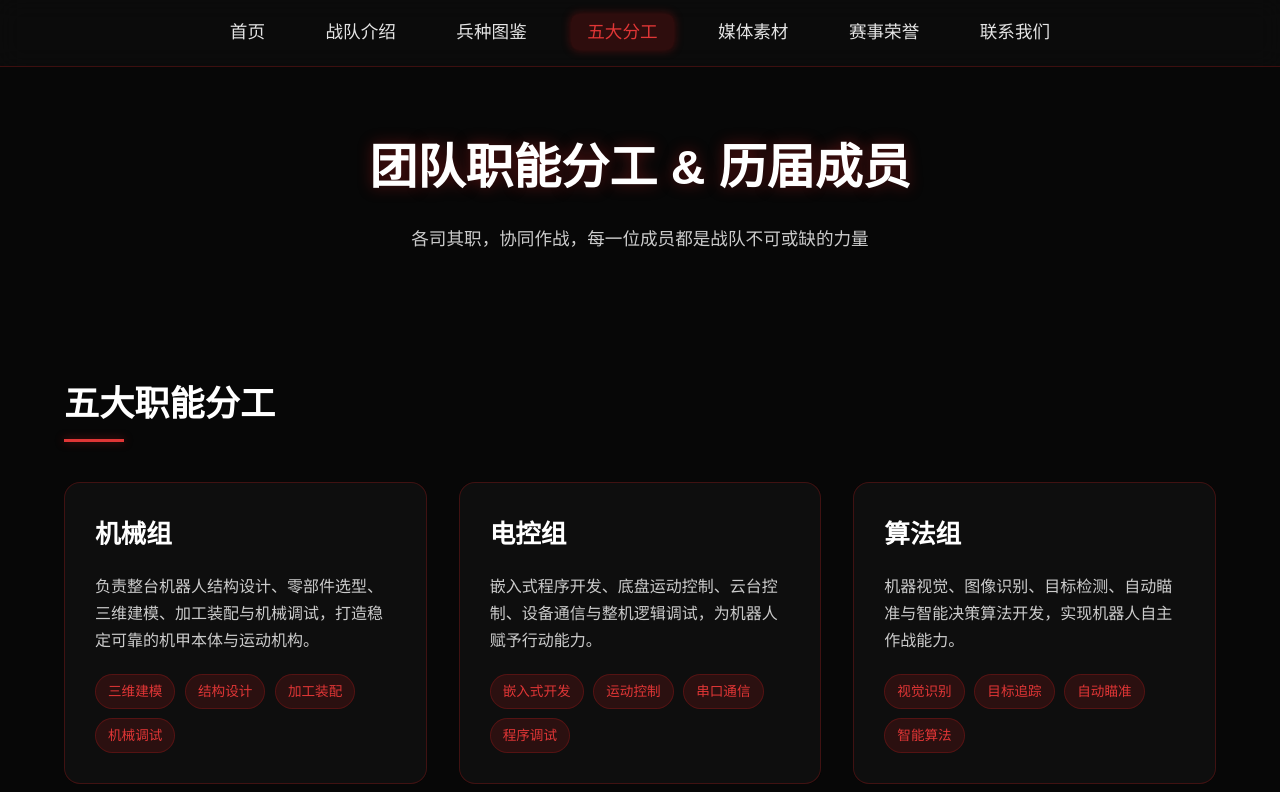
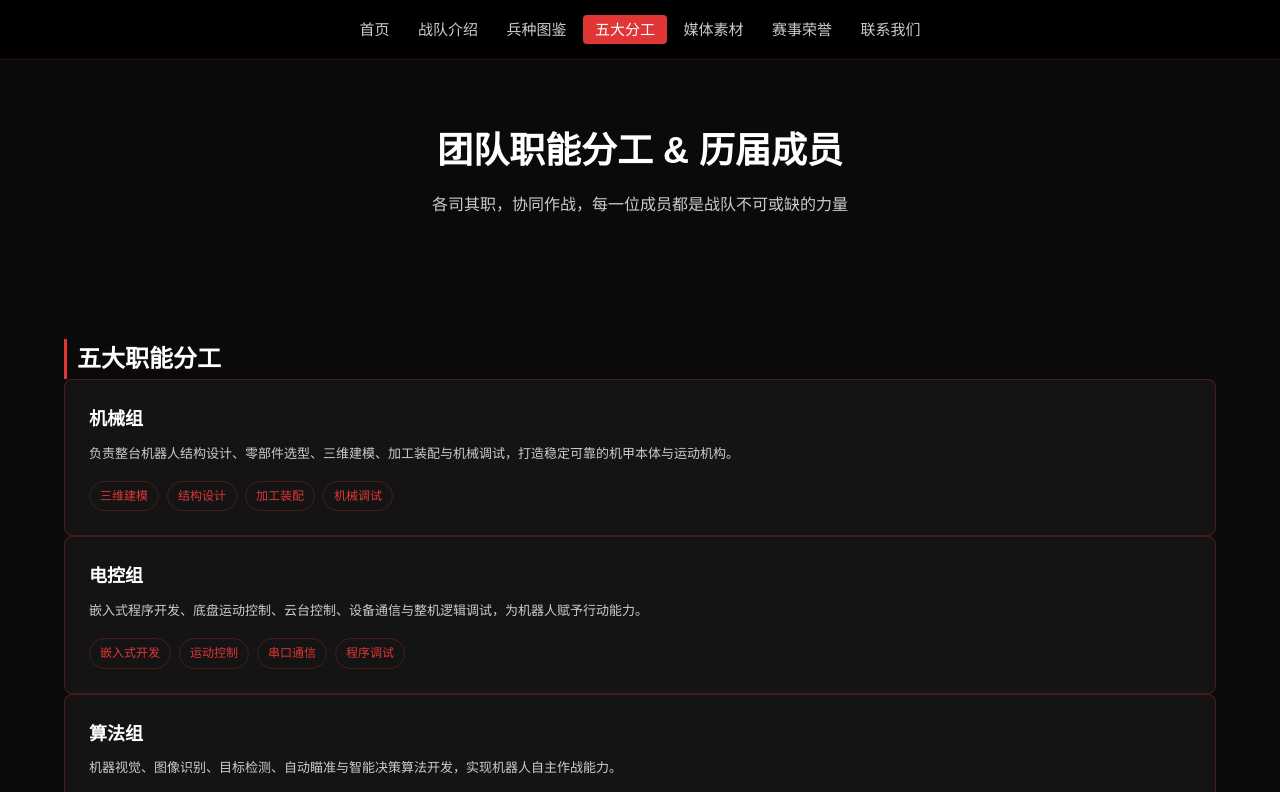
Before and after one commit to glutqx/glutqx-robot.github.io, a plain HTML site: page members.html in a window 1280 px wide. Shown: the top 792 px of the page. Drawn offline with Linux system fonts and the light colour scheme.

Commit message:
Update style.css

```diff
--- a/style.css
+++ b/style.css
@@ -1,266 +1,240 @@
-/* 样式文件，普通用户请勿编辑 */
+/* 战队官网全局样式 · 普通使用者禁止编辑此文件 */
 * {
     margin: 0;
     padding: 0;
     box-sizing: border-box;
     font-family: "Microsoft YaHei", sans-serif;
 }
-
+:root {
+    --red-main: #e03636;
+    --bg-page: #0a0a0a;
+    --bg-card: #141414;
+    --text-white: #ffffff;
+    --text-gray: #cccccc;
+    --border-red: rgba(224, 54, 54, 0.25);
+}
 body {
-    background-color: #070707;
-    color: #f0f0f0;
+    background-color: var(--bg-page);
+    color: var(--text-gray);
     line-height: 1.7;
 }
-
 html {
-    scroll-padding-top: 80px;
+    scroll-padding-top: 70px;
 }
 
 /* 顶部导航栏 */
 header {
-    background-color: rgba(12, 12, 12, 0.85);
-    backdrop-filter: blur(12px);
-    padding: 18px 5%;
+    background-color: #000000;
+    padding: 16px 5%;
     display: flex;
     justify-content: center;
-    align-items: center;
+    gap: 32px;
     position: sticky;
     top: 0;
-    z-index: 999;
-    border-bottom: 1px solid rgba(210, 30, 30, 0.25);
+    z-index: 99;
+    border-bottom: 1px solid var(--border-red);
+}
+header a {
+    color: var(--text-gray);
+    text-decoration: none;
+    font-size: 15px;
+    padding: 6px 12px;
+    border-radius: 4px;
+    transition: 0.25s;
+}
+header a.active {
+    background-color: var(--red-main);
+    color: white;
+}
+header a:hover {
+    color: var(--red-main);
 }
 
-nav a {
-    color: #e5e5e5;
-    text-decoration: none;
-    margin: 0 12px;
-    font-size: 1.1rem;
-    padding: 8px 16px;
-    border-radius: 8px;
-    transition: 0.3s;
+/* 首页首屏大区域 */
+.hero-banner {
+    min-height: 70vh;
+    display: flex;
+    flex-direction: column;
+    align-items: center;
+    justify-content: center;
+    text-align: center;
+    padding: 40px 20px;
 }
-
-nav a:hover,
-nav a.active {
-    background-color: rgba(210, 30, 30, 0.18);
-    color: #e03636;
-    box-shadow: 0 0 10px rgba(210, 30, 30, 0.35);
+.hero-banner h1 {
+    font-size: 48px;
+    color: var(--text-white);
+    margin-bottom: 12px;
 }
-
-/* 页面头部横幅 */
-.page-banner {
-    padding: 60px 5%;
-    text-align: center;
+.hero-banner p {
+    color: var(--red-main);
+    margin-bottom: 32px;
 }
-
-.page-banner h1 {
-    font-size: 3rem;
-    color: #fff;
-    text-shadow: 0 0 15px rgba(210, 30, 30, 0.4);
-    margin-bottom: 1rem;
+.hero-btn-group {
+    display: flex;
+    gap: 20px;
 }
-
-.page-banner p {
-    color: #cccccc;
-    font-size: 1.1rem;
-    max-width: 800px;
-    margin: 0 auto;
+.btn-normal {
+    padding: 8px 22px;
+    border: 1px solid var(--border-red);
+    background: transparent;
+    color: var(--text-gray);
+    border-radius: 4px;
+    cursor: pointer;
+}
+.btn-normal:hover {
+    border-color: var(--red-main);
+    color: var(--red-main);
+}
+.btn-red {
+    padding: 8px 22px;
+    background-color: var(--red-main);
+    color: white;
+    border: none;
+    border-radius: 4px;
+    cursor: pointer;
+}
+.btn-red:hover {
+    opacity: 0.9;
 }
 
 /* 通用板块 */
 section {
     padding: 60px 5%;
 }
-
-.section-head {
+.section-title-row {
     display: flex;
     justify-content: space-between;
     align-items: center;
-    flex-wrap: wrap;
-    gap: 1rem;
-    margin-bottom: 3rem;
+    margin-bottom: 30px;
+}
+.section-title {
+    font-size: 24px;
+    color: var(--text-white);
+    border-left: 3px solid var(--red-main);
+    padding-left: 10px;
+}
+.section-more {
+    color: var(--red-main);
+    font-size: 14px;
+    text-decoration: none;
 }
 
-.section-title {
-    font-size: 2.2rem;
-    color: #fff;
-    position: relative;
+/* 通用网格卡片布局 */
+.grid-7 {
+    display: grid;
+    grid-template-columns: repeat(auto-fit, minmax(240px, 1fr));
+    gap: 24px;
 }
-
-.section-title::after {
-    content: "";
-    position: absolute;
-    left: 0;
-    bottom: -8px;
-    width: 60px;
-    height: 3px;
-    background-color: #e03636;
-    box-shadow: 0 0 8px rgba(210, 30, 30, 0.5);
+.grid-5 {
+    display: grid;
+    grid-template-columns: repeat(auto-fit, minmax(240px, 1fr));
+    gap: 24px;
 }
-
-.more-link {
-    color: #e03636;
-    text-decoration: none;
-    font-size: 1rem;
+.common-card {
+    background-color: var(--bg-card);
+    border: 1px solid var(--border-red);
+    border-radius: 8px;
+    padding: 24px;
 }
-
-.more-link:hover {
-    color: #ff5050;
+.card-img-top {
+    width: 100%;
+    height: 180px;
+    border-radius: 6px 6px 0 0;
+    margin: -24px -24px 20px;
+    background-size: cover;
+    background-position: center;
 }
-
-/* 卡片网格布局 */
-.grid-layout {
-    display: grid;
-    grid-template-columns: repeat(auto-fit, minmax(280px, 1fr));
-    gap: 2rem;
+.card-subtitle {
+    color: var(--red-main);
+    font-size: 13px;
+    margin-bottom: 6px;
 }
-
-/* 通用内容卡片 */
-.common-card {
-    background-color: rgba(18, 18, 18, 0.75);
-    backdrop-filter: blur(10px);
-    border: 1px solid rgba(210, 30, 30, 0.25);
-    border-radius: 16px;
-    padding: 30px;
-    transition: 0.3s;
-    cursor: pointer;
+.card-title {
+    color: var(--text-white);
+    font-size: 18px;
+    margin-bottom: 8px;
 }
-
-.common-card:hover {
-    transform: translateY(-8px);
-    border-color: rgba(210, 30, 30, 0.5);
-    box-shadow: 0 10px 25px rgba(210, 30, 30, 0.25);
+.card-desc {
+    font-size: 13px;
+    margin-bottom: 16px;
 }
-
-.card-title {
-    font-size: 1.6rem;
-    color: #fff;
-    margin-bottom: 1rem;
-}
-
-.card-desc {
-    color: #cccccc;
-    font-size: 1rem;
-    margin-bottom: 1.2rem;
-}
-
-/* 标签样式 */
 .tag-group {
     display: flex;
     flex-wrap: wrap;
-    gap: 0.6rem;
+    gap: 8px;
+    margin-top: 12px;
+}
+.tag {
+    font-size: 12px;
+    padding: 4px 10px;
+    border: 1px solid var(--border-red);
+    border-radius: 20px;
+    color: var(--red-main);
 }
 
-.tag {
-    background-color: rgba(210, 30, 30, 0.15);
-    color: #e03636;
-    padding: 5px 12px;
-    border-radius: 20px;
-    font-size: 0.85rem;
-    border: 1px solid rgba(210, 30, 30, 0.25);
+/* 成员卡片专用 */
+.member-card {
+    text-align: center;
 }
-
-/* 成员卡片 */
-.member-card {
-    background-color: rgba(18, 18, 18, 0.75);
-    backdrop-filter: blur(10px);
-    border: 1px solid rgba(210, 30, 30, 0.25);
-    border-radius: 16px;
-    padding: 25px;
-    text-align: center;
-    transition: 0.3s;
-}
-
-.member-card:hover {
-    transform: translateY(-5px);
-    border-color: rgba(210, 30, 30, 0.5);
-    box-shadow: 0 8px 20px rgba(210, 30, 30, 0.25);
-}
-
 .member-avatar {
     width: 100px;
     height: 100px;
     border-radius: 50%;
     margin: 0 auto 15px;
-    background-color: #222;
-    border: 2px solid rgba(210, 30, 30, 0.3);
+    border: 2px solid var(--border-red);
+    background-size: cover;
+    background-position: center;
+}
+.member-name {
+    color: white;
+    font-size: 19px;
+    margin-bottom: 5px;
+}
+.member-post {
+    color: var(--red-main);
+    font-size: 14px;
+    margin-bottom: 10px;
+}
+.member-desc {
+    font-size: 13px;
+    color: #aaa;
 }
 
-.member-name {
-    font-size: 1.3rem;
-    color: #fff;
-    margin-bottom: 5px;
+/* 子页面头部横幅 */
+.page-banner {
+    padding: 60px 5%;
+    text-align: center;
+}
+.page-banner h1 {
+    font-size: 36px;
+    color: white;
+    margin-bottom: 10px;
+}
+.page-banner p {
+    color: var(--text-gray);
 }
 
-.member-post {
-    color: #e03636;
-    font-size: 0.95rem;
-    margin-bottom: 10px;
-}
-
-.member-desc {
-    color: #aaa;
-    font-size: 0.9rem;
-}
-
-/* 按钮 */
-.btn-primary {
-    background: linear-gradient(135deg, #e03636, #b01c1c);
-    color: #fff;
-    border: none;
-    padding: 8px 20px;
-    border-radius: 6px;
-    cursor: pointer;
-    transition: 0.3s;
-}
-
-.btn-primary:hover {
-    box-shadow: 0 0 12px rgba(210, 30, 30, 0.4);
-}
-
-.btn-secondary {
-    background-color: rgba(255,255,255,0.1);
-    color: #fff;
-    border: 1px solid rgba(210, 30, 30, 0.3);
-    padding: 12px 32px;
-    border-radius: 8px;
-    cursor: pointer;
-    transition: 0.3s;
-}
-
-.btn-secondary:hover {
-    background-color: rgba(210, 30, 30, 0.15);
-    border-color: #e03636;
-}
-
-.back-box {
+/* 返回按钮 */
+.back-wrap {
     text-align: center;
     margin: 50px 0 20px;
 }
-
 .back-btn {
-    color: #e03636;
+    color: var(--red-main);
     text-decoration: none;
-    font-size: 1.1rem;
-    padding: 10px 25px;
-    border: 1px solid #e03636;
-    border-radius: 8px;
+    border: 1px solid var(--red-main);
+    padding: 10px 26px;
+    border-radius: 6px;
 }
-
 .back-btn:hover {
-    background-color: rgba(210, 30, 30, 0.15);
+    background-color: rgba(224,54,54,0.1);
 }
 
 /* 页脚 */
 footer {
-    background-color: #101010;
-    padding: 35px 20px;
     text-align: center;
-    color: #777;
-    border-top: 1px solid rgba(210, 30, 30, 0.25);
+    padding: 30px 20px;
+    border-top: 1px solid var(--border-red);
+    font-size: 13px;
+    color: #666;
 }
-
-/* 平滑滚动 */
-a[href^="#"] {
-    scroll-behavior: smooth;
-}
```
